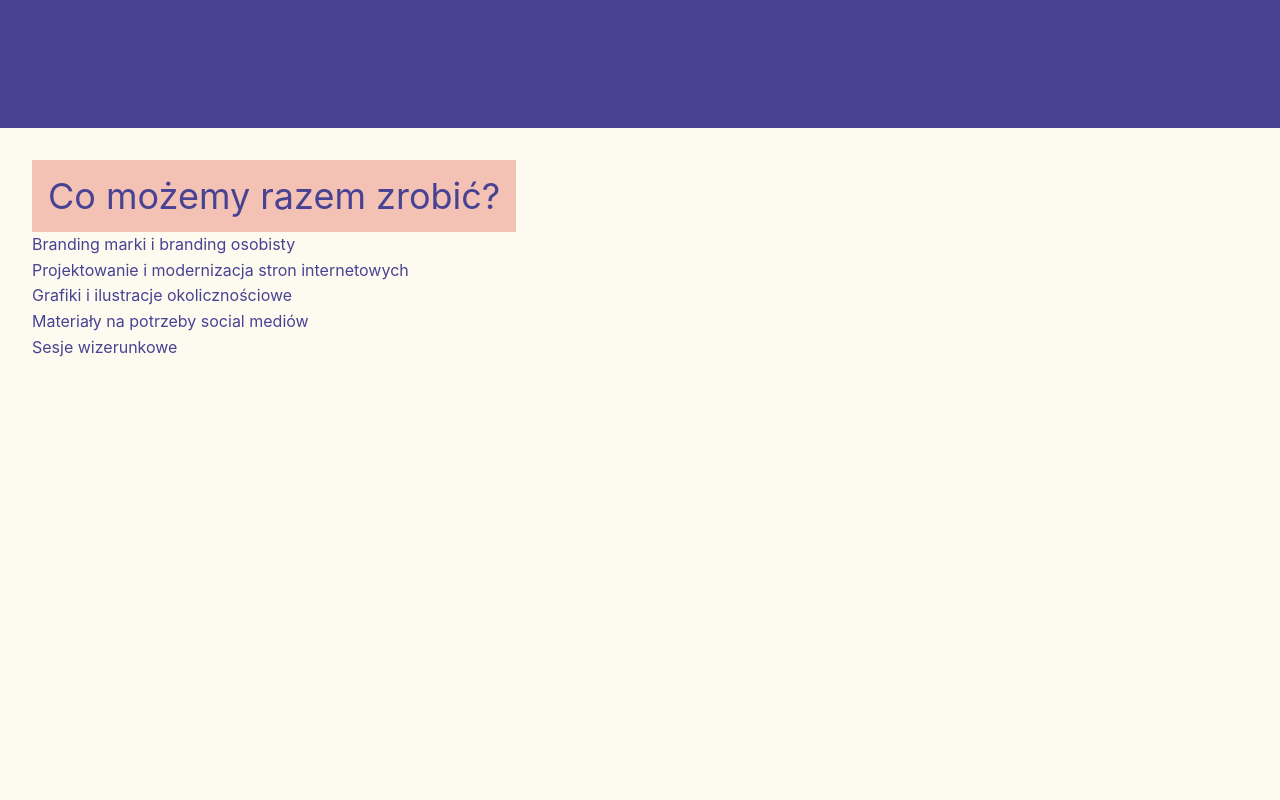
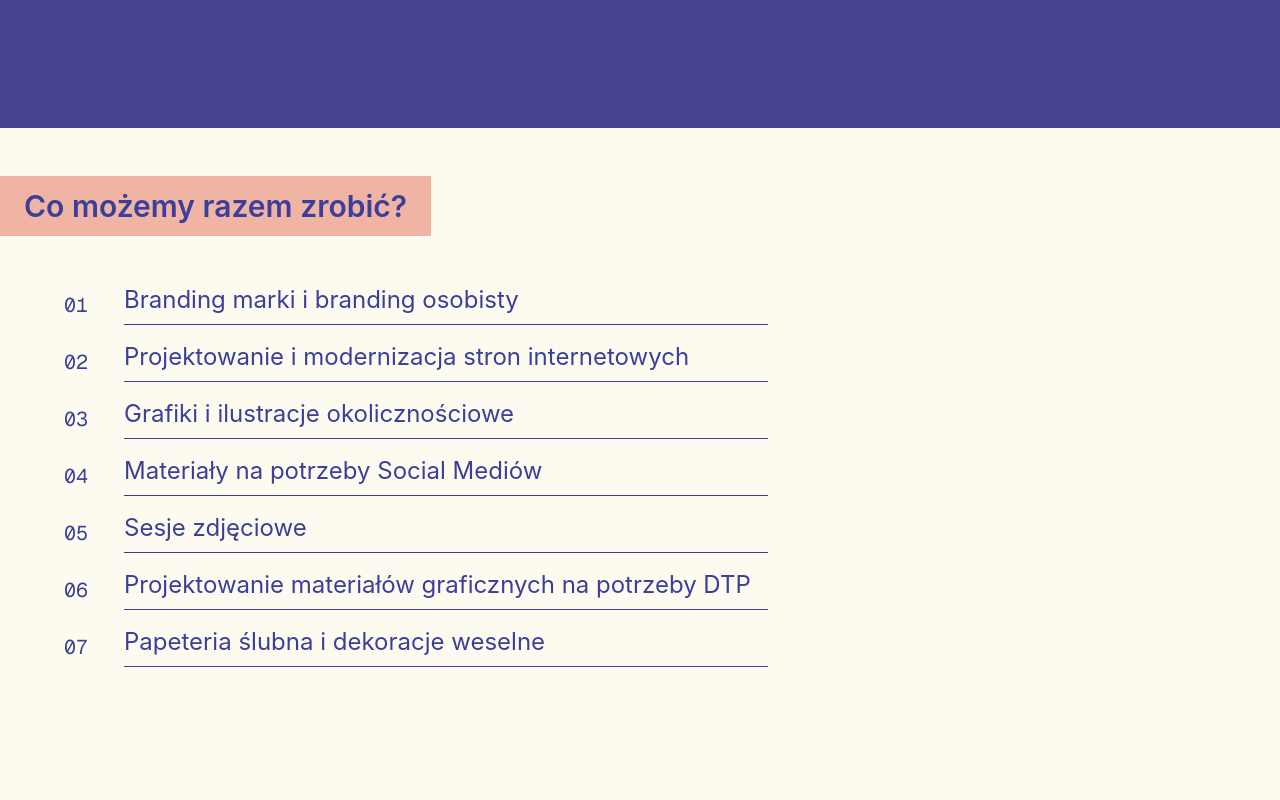
Before and after one commit to kwiecie/sajgon_studio, a Next.js app: page / in a window 1280 px wide. Shown: the part 1860-2660 px from the top of the page. Built offline with nearby package versions, Linux system fonts and the light colour scheme; a web font is replaced by a local one.

Commit message:
improved services section

```diff
--- a/app/services.tsx
+++ b/app/services.tsx
@@ -1,18 +1,37 @@
 export default function Services() {
+  const services = [
+    "Branding marki i branding osobisty",
+    "Projektowanie i modernizacja stron internetowych",
+    "Grafiki i ilustracje okolicznościowe",
+    "Materiały na potrzeby Social Mediów",
+    "Sesje zdjęciowe",
+    "Projektowanie materiałów graficznych na potrzeby DTP",
+    "Papeteria ślubna i dekoracje weselne",
+  ];
+
   return (
-    <section
-      id="services"
-      className="w-full mx-auto min-h-screen text-[#484293] bg-[#FDFBF0] flex flex-row"
-    >
-      <div className="flex min-h-full"></div>
-      <div className=" gap-4 p-8 text-left">
-        <h1 hidden>Usługi</h1>
-        <h2 className="text-4xl bg-[#F4C2B5] p-4">Co możemy razem zrobić?</h2>
-        <h3>Branding marki i branding osobisty</h3>
-        <h3>Projektowanie i modernizacja stron internetowych</h3>
-        <h3>Grafiki i ilustracje okolicznościowe</h3>
-        <h3>Materiały na potrzeby social mediów</h3>
-        <h3>Sesje wizerunkowe</h3>
+    <section id="services" className="bg-[#FDFBF0] py-12">
+      <div className="max-w-5xl mx-auto h-screen">
+        <div className="inline-block bg-[#efb4a4] px-6 py-3 mb-10 ml-0">
+          <h2 className="text-3xl font-semibold text-[#3b3f99]">
+            Co możemy razem zrobić?
+          </h2>
+        </div>
+        <div className="flex flex-col gap-4 justify-center max-w-3xl mx-auto w-full pl-16 pt-12">
+          {services.map((service, index) => (
+            <div key={index} className="grid grid-cols-[60px_1fr] items-center">
+              {/* Number column */}
+              <span className="text-[#3b3f99] tabular-nums font-mono text-xl transition group-hover:bg-[#3b3f99] group-hover:text-white">
+                {(index + 1).toString().padStart(2, "0")}
+              </span>
+
+              {/* Text column with underline */}
+              <p className="border-b border-[#3b3f99] pb-2 text-2xl text-[#3b3f99] transition-transform duration-300 group-hover:translate-x-2">
+                {service}
+              </p>
+            </div>
+          ))}
+        </div>
       </div>
     </section>
   );
```
